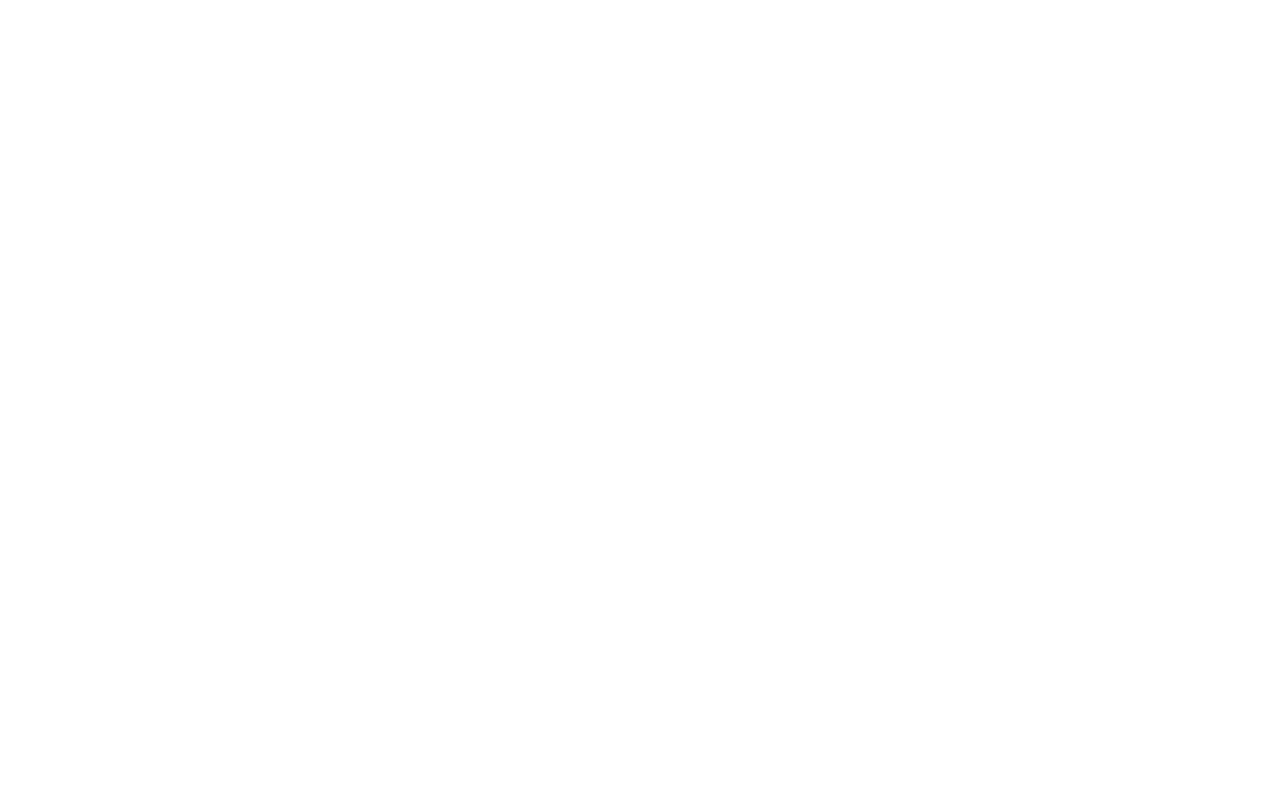
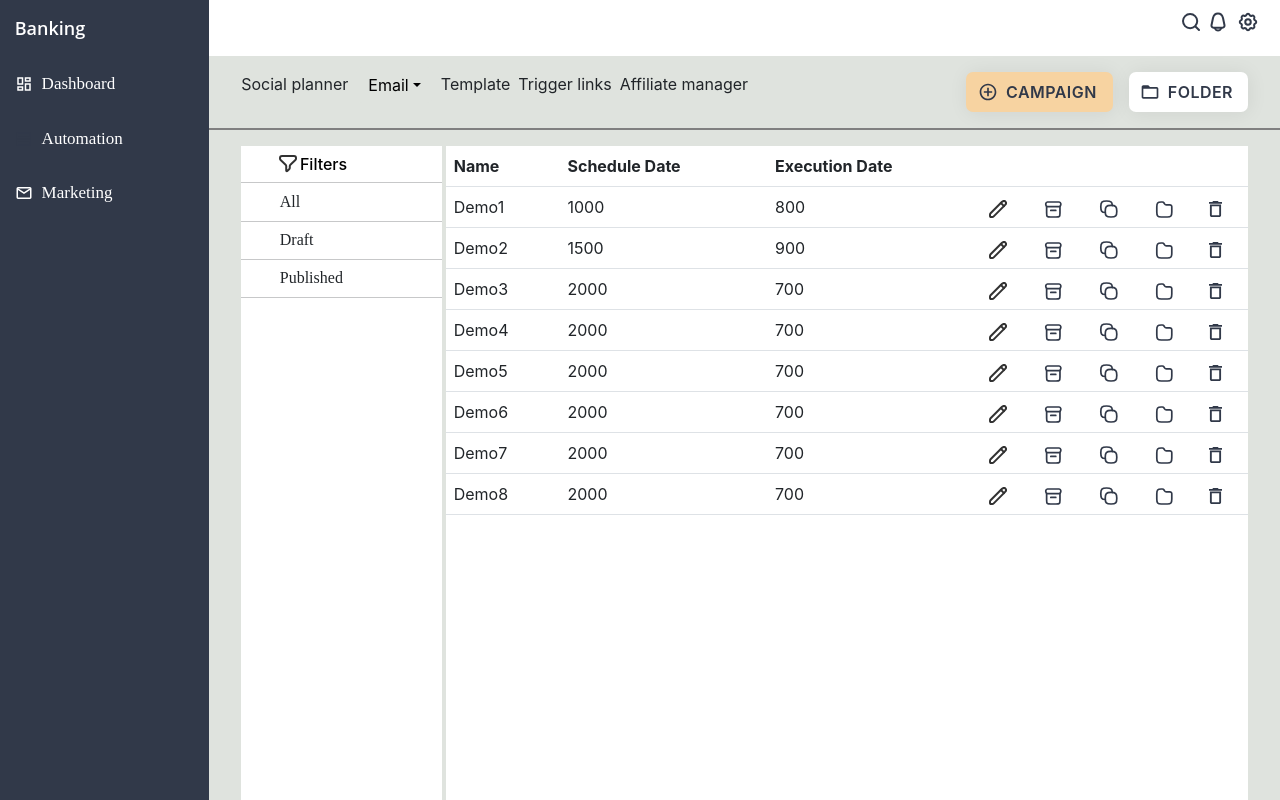
Before and after one commit to CDP360/new_crm_frondend, a React (Create React App) app: page /marketing in a window 1280 px wide. Before the commit this address had no page. Built offline with nearby package versions, Linux system fonts and the light colour scheme.

Commit message:
changes in routing

```diff
--- a/src/Components/Sidebar/Sidebar.js
+++ b/src/Components/Sidebar/Sidebar.js
@@ -24,7 +24,7 @@
           <img src={Automation} className="sidebar-img" />
           <p className="sidebar-name">Automation</p>
         </div>
-        <div className="dashboard-block" onClick={() => navigate("/campaign")}>
+        <div className="dashboard-block" onClick={() => navigate("/marketing")}>
           <img src={Marketing} className="sidebar-img" />
           <p className="sidebar-name">Marketing</p>
         </div>
--- a/src/Pages/Marketing/Campaign.js
+++ /dev/null
@@ -1,17 +0,0 @@
-import React from "react";
-import "./marketing.css";
-import Dropdown from "react-bootstrap/Dropdown";
-import { Outlet, useNavigate } from "react-router-dom";
-import Headersemail from "./Headersemail";
-
-function Campaign() {
-  const navigate = useNavigate();
-  return (
-    <div>
-      <Headersemail />
-      <Outlet />
-    </div>
-  );
-}
-
-export default Campaign;
--- a/src/Pages/Marketing/Headersemail.js
+++ b/src/Pages/Marketing/Headersemail.js
@@ -10,12 +10,12 @@
   const [headerbutton, setHeaderButton] = useState(true);
 
   const Campaigns = () => {
-    navigate("/campaign");
+    navigate("/marketing");
     setHeaderButton(true);
   };
 
   const Template = () => {
-    navigate("/campaign/templetes");
+    navigate("/marketing/templetes");
     setHeaderButton(false);
   };
   return (
--- /dev/null
+++ b/src/Pages/Marketing/Marketing.js
@@ -0,0 +1,15 @@
+import React from "react";
+import "./marketing.css";
+import { Outlet } from "react-router-dom";
+import Headersemail from "./Headersemail";
+
+function Marketing() {
+  return (
+    <div>
+      <Headersemail />
+      <Outlet />
+    </div>
+  );
+}
+
+export default Marketing;
--- a/src/Route/Route.js
+++ b/src/Route/Route.js
@@ -6,9 +6,9 @@
 import Promotion from "../Pages/Dashboard/Promotion";
 import Tablecampaign from "../Pages/Marketing/Tablecampaign";
 import Templates from "../Pages/Marketing/Templates";
-import Campaign from "../Pages/Marketing/Campaign";
 import Workflow from "../Pages/Automation/workflow/Workflow";
 import Campaigns from "../Pages/Automation/campaigns/Campaigns";
+import Marketing from './../Pages/Marketing/Marketing';
 
 function Routers() {
   return (
@@ -22,12 +22,11 @@
               <Route path="/automation" element={<Workflow />} />
               <Route path="/automation/Campaigns" element={<Campaigns />} />
             </Route>
-            <Route path="/campaign" element={<Campaign />}>
-              <Route path="/campaign" element={<Tablecampaign />} />
-              <Route path="/campaign/templetes" element={<Templates />} />
+            <Route path="/marketing" element={<Marketing />}>
+              <Route path="/marketing" element={<Tablecampaign />} />
+              <Route path="/marketing/templetes" element={<Templates />} />
             </Route>
 
-            {/* <Route path="/marketing" element={<Marketing />} /> */}
           </Route>
         </Routes>
       </BrowserRouter>
```
